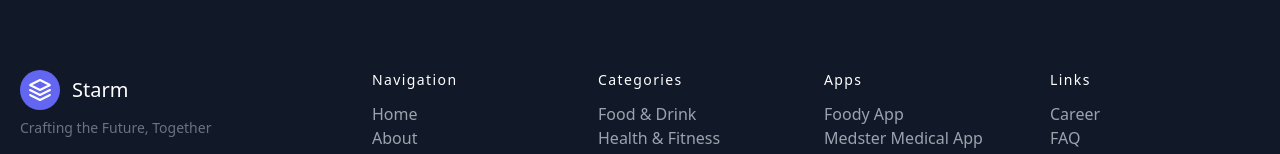
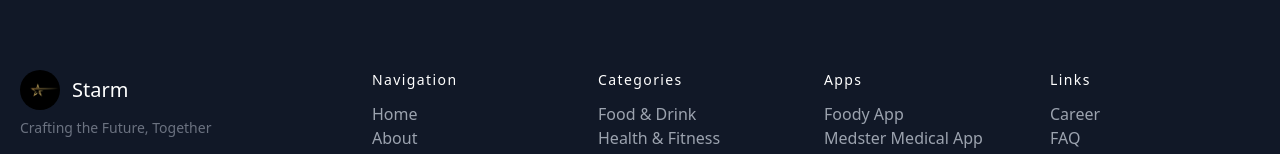
Before and after one commit to aatmikarm/Starm.github.io, a plain HTML site: page index.html in a window 1280 px wide. Shown: the part 4778-4932 px from the top of the page. Drawn offline with nearby package versions, Linux system fonts and the light colour scheme.

Commit message:
initial commit

```diff
--- a/index.html
+++ b/index.html
@@ -649,9 +649,7 @@
     <div class="container px-5 py-24 mx-auto flex md:items-center lg:items-start md:flex-row md:flex-nowrap flex-wrap flex-col">
       <div class="w-64 flex-shrink-0 md:mx-0 mx-auto text-center md:text-left">
         <a class="flex title-font font-medium items-center md:justify-start justify-center text-white">
-          <svg xmlns="http://www.w3.org/2000/svg" fill="none" stroke="currentColor" stroke-linecap="round" stroke-linejoin="round" stroke-width="2" class="w-10 h-10 text-white p-2 bg-indigo-500 rounded-full" viewBox="0 0 24 24">
-            <path d="M12 2L2 7l10 5 10-5-10-5zM2 17l10 5 10-5M2 12l10 5 10-5"></path>
-          </svg>
+          <img alt="team" class="w-10 h-10 bg-gray-100 object-cover object-center flex-shrink-0 rounded-full" src="assets/img/starm.jpg">
           <span class="ml-3 text-xl">Starm</span>
         </a>
         <p class="mt-2 text-sm text-gray-500">Crafting the Future, Together</p>
```
